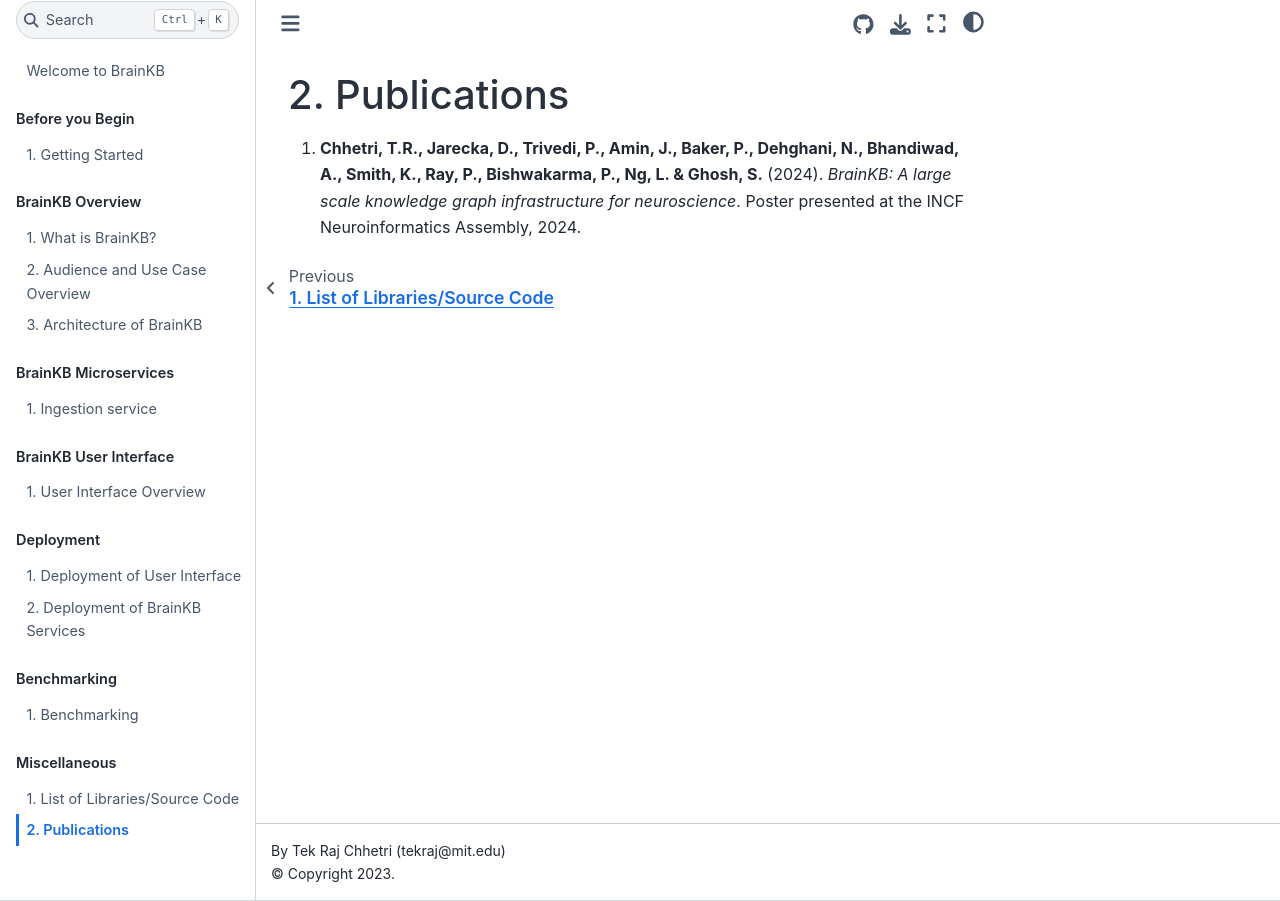
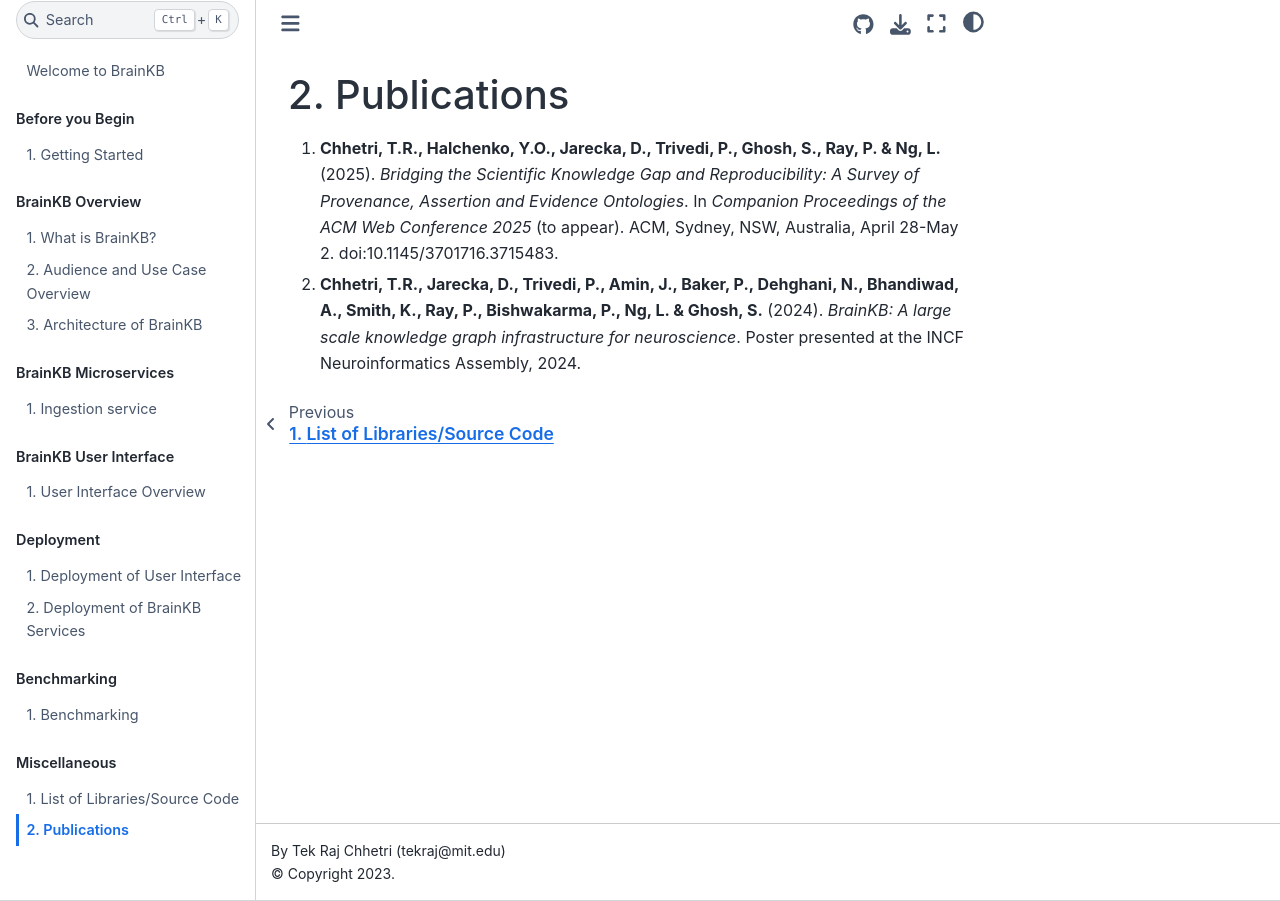
Before and after one commit to sensein/brainkbdocs, a Jupyter Book: the page built from docs/publications.md, in a window 1280 px wide. Built offline with Jupyter Book 1.0.4 settings and Sphinx 7.4.7 and the Sphinx Book theme 1.1.4, drawn with Linux system fonts in a browser that asks for light colours.

Commit message:
link updated + assertion-evidence survey information added.

```diff
--- a/docs/publications.md
+++ b/docs/publications.md
@@ -1,3 +1,4 @@
 # Publications
 
-1. **Chhetri, T.R., Jarecka, D., Trivedi, P., Amin, J., Baker, P., Dehghani, N., Bhandiwad, A., Smith, K., Ray, P., Bishwakarma, P., Ng, L. & Ghosh, S.** (2024). *BrainKB: A large scale knowledge graph infrastructure for neuroscience*. Poster presented at the INCF Neuroinformatics Assembly, 2024.
+1. **Chhetri, T.R., Halchenko, Y.O., Jarecka, D., Trivedi, P., Ghosh, S., Ray, P. & Ng, L.** (2025). *Bridging the Scientific Knowledge Gap and Reproducibility: A Survey of Provenance, Assertion and Evidence Ontologies*. In *Companion Proceedings of the ACM Web Conference 2025* (to appear). ACM, Sydney, NSW, Australia, April 28-May 2. doi:10.1145/3701716.3715483.
+2. **Chhetri, T.R., Jarecka, D., Trivedi, P., Amin, J., Baker, P., Dehghani, N., Bhandiwad, A., Smith, K., Ray, P., Bishwakarma, P., Ng, L. & Ghosh, S.** (2024). *BrainKB: A large scale knowledge graph infrastructure for neuroscience*. Poster presented at the INCF Neuroinformatics Assembly, 2024.
```
Also changed, not shown: docs/index.md (+1 -1 lines), docs/list_of_libaries.md (+5 -5 lines).
